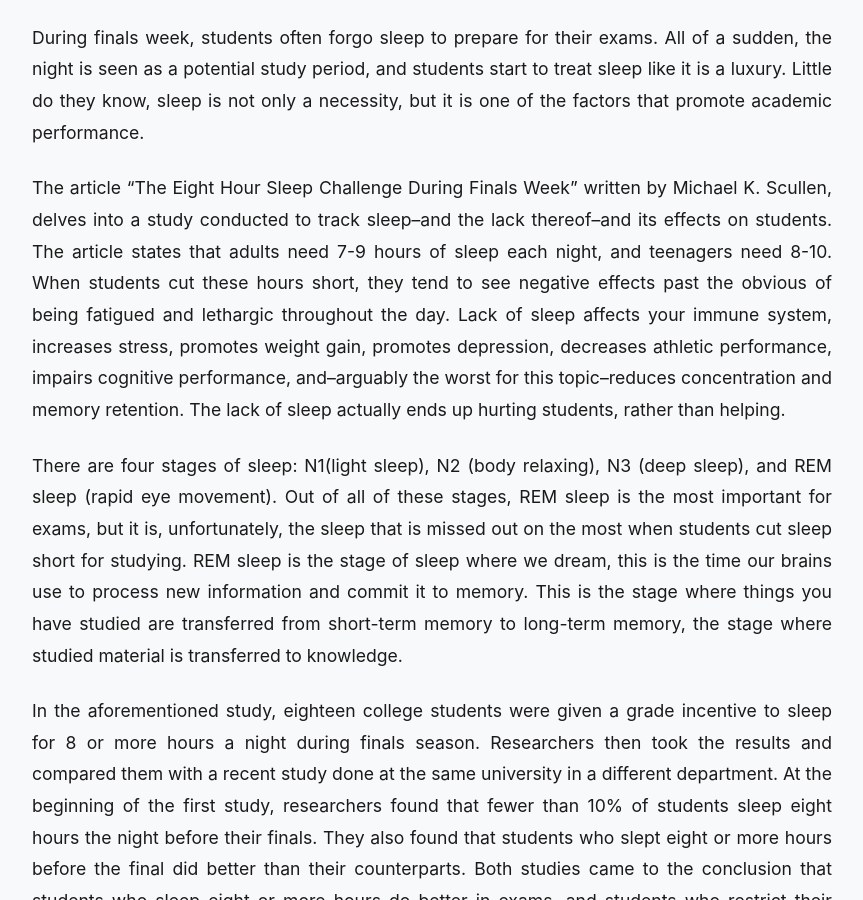
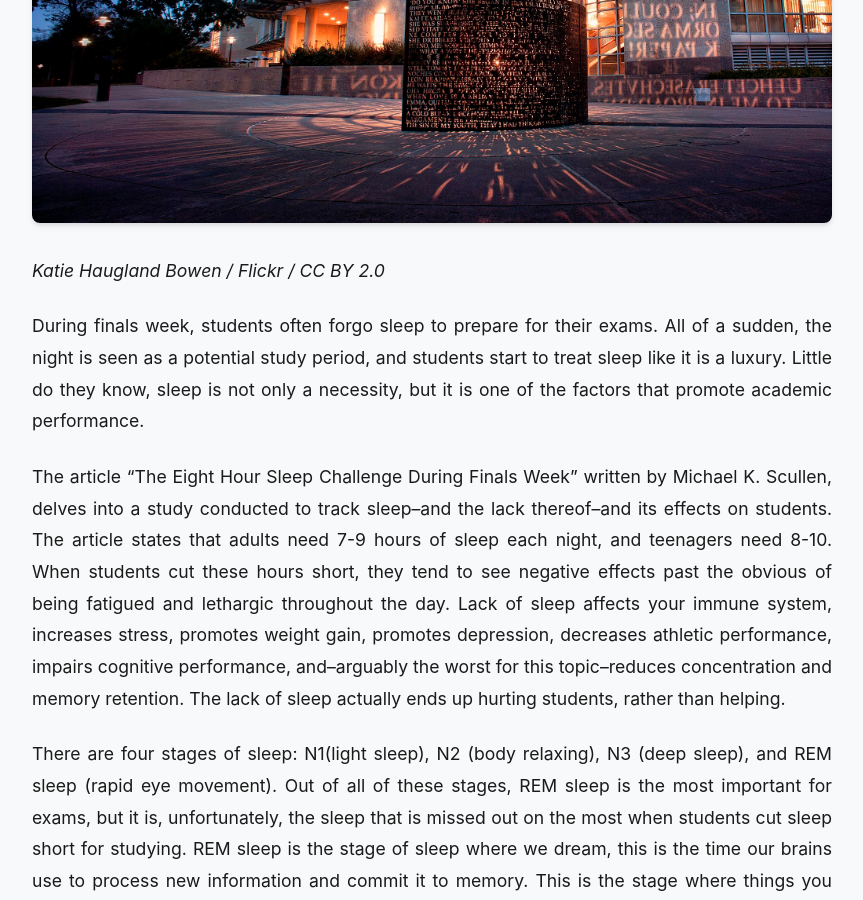
Before and after one commit to econsociety/esuh, a Jekyll site: the page built from _research/2025-11-20-final-exam-sleep.md, in a window 1280 px wide and 900 px high, scrolled down 643 px. Shown: the whole window, without its empty margins (208-1071 px from the left). Built offline with Jekyll 4.4.1, drawn with Linux system fonts in a browser that asks for light colours.

Commit message:
Update 2025-11-20-final-exam-sleep.md

```diff
--- a/_research/2025-11-20-final-exam-sleep.md
+++ b/_research/2025-11-20-final-exam-sleep.md
@@ -13,7 +13,8 @@ citations:
   - The importance of sleep for students during finals season – The Flagler College Gargoyle. (n.d.). https://gargoyle.flagler.edu/the-importance-of-sleep-for-students-during-finals-season/
 ---
 
-![University of Houston](({{ '/assets/images/university-of-houston-library.jpg' | relative_url }}), "Katie Haugland Bowen / Flickr / CC BY 2.0")
+![University of Houston]({{ '/assets/images/university-of-houston-library.jpg' | relative_url }})
+*Katie Haugland Bowen / Flickr / CC BY 2.0*
 
 During finals week, students often forgo sleep to prepare for their exams. All of a sudden, the night is seen as a potential study period, and students start to treat sleep like it is a luxury. Little do they know, sleep is not only a necessity, but it is one of the factors that promote academic performance.
 
```
